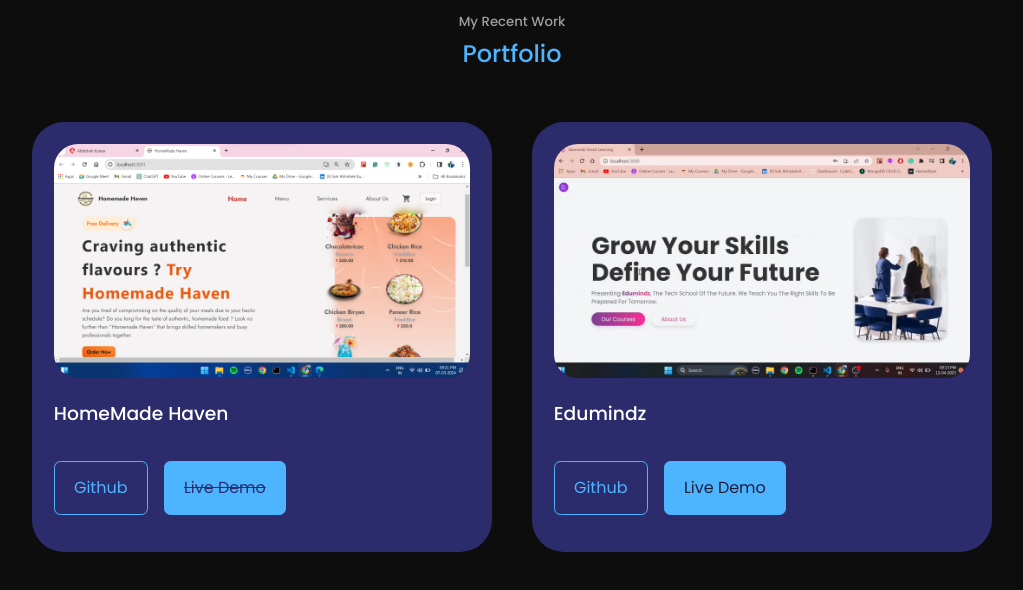
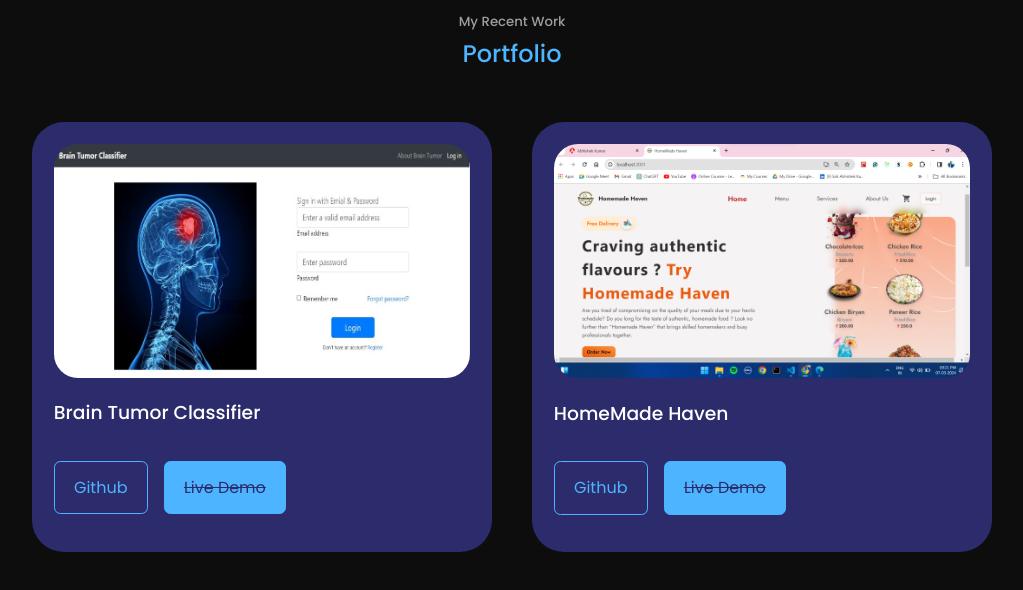
Before and after one commit to sahspeaks/portfolio_react, a React (Create React App) app: page / in a window 1280 px wide. Shown: the part 2840-3430 px from the top of the page, without its empty margins (128-1151 px from the left). Built offline with nearby package versions, Linux system fonts and the light colour scheme; the HTML template or start-up script is replaced by a standard one.

Commit message:
add project

```diff
--- a/src/components/portfolio/Portfolio.jsx
+++ b/src/components/portfolio/Portfolio.jsx
@@ -13,12 +13,31 @@ import Port from "../../assets/Portfolio.png";
 import Edumindz from "../../assets/Edumindz.png";
 import HomeMade_Haven from "../../assets/HomeMade_Haven.png";
 import Portfolio1 from "../../assets/Portfolio1.png";
+import BTC from "../../assets/BTC.jpg";
 export const Portfolio = () => {
   return (
     <section id="portfolio">
       <h5>My Recent Work </h5>
       <h2>Portfolio</h2>
       <div className="container portfolio_container">
+        <article className="portfolio_item">
+          <div className="portfolio_item-image">
+            <img src={BTC} alt="BrainTumor-App" />
+          </div>
+          <h3>Brain Tumor Classifier</h3>
+          <div className="portfolio_item-cta">
+            <a
+              href="https://github.com/sahspeaks/brain-tumor-webapp"
+              className="btn"
+              target="_blank"
+            >
+              Github
+            </a>
+            <a href="" className="btn btn-primary" target="_blank" disabled>
+              Live Demo
+            </a>
+          </div>
+        </article>
         <article className="portfolio_item">
           <div className="portfolio_item-image">
             <img src={HomeMade_Haven} alt="Edumindz-App" />
@@ -51,7 +70,11 @@ export const Portfolio = () => {
             >
               Github
             </a>
-            <a href="https://edumindz.netlify.app" className="btn btn-primary" target="_blank">
+            <a
+              href="https://edumindz.netlify.app"
+              className="btn btn-primary"
+              target="_blank"
+            >
               Live Demo
             </a>
           </div>
```
Also changed, not shown: src/assets/BTC.jpg (added).
